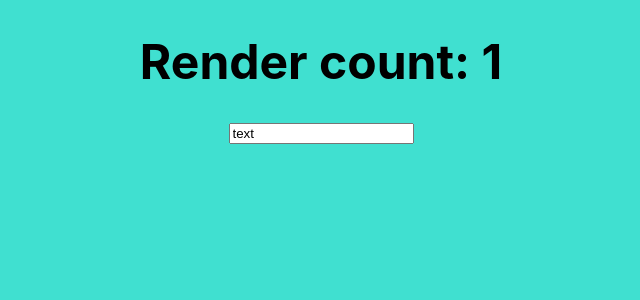
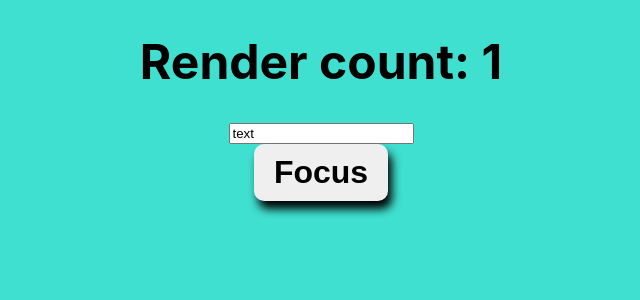
Before and after one commit to Lutsyk/React-counter, a React (Create React App) app: page / in a window 1280 px wide. Shown: the top 300 px of the page, without its empty margins (319-959 px from the left). Built offline with nearby package versions, Linux system fonts and the light colour scheme.

Commit message:
add focus
add focus on input with useRef

```diff
--- a/src/App.js
+++ b/src/App.js
@@ -4,16 +4,21 @@ import React, {useState, useEffect, useRef} from 'react';
 function App() {
   const [value, setValue] = useState('text')
   const renderCount = useRef(1)
+  const inputRef = useRef(null)
 
   useEffect(()=>{
     renderCount.current++
+    console.log(inputRef.current.value)
   })
+
+  const focus = () => inputRef.current.focus()
 
   return (
     <div className="container">
 
       <h1>Render count: {renderCount.current}</h1>
-      <input type='text' onChange={e => setValue(e.target.value)} value={value}/>
+      <input ref={inputRef} type='text' onChange={e => setValue(e.target.value)} value={value}/>
+      <button className="btn" onClick={focus}>Focus</button>
     </div>
   );
 }
```
